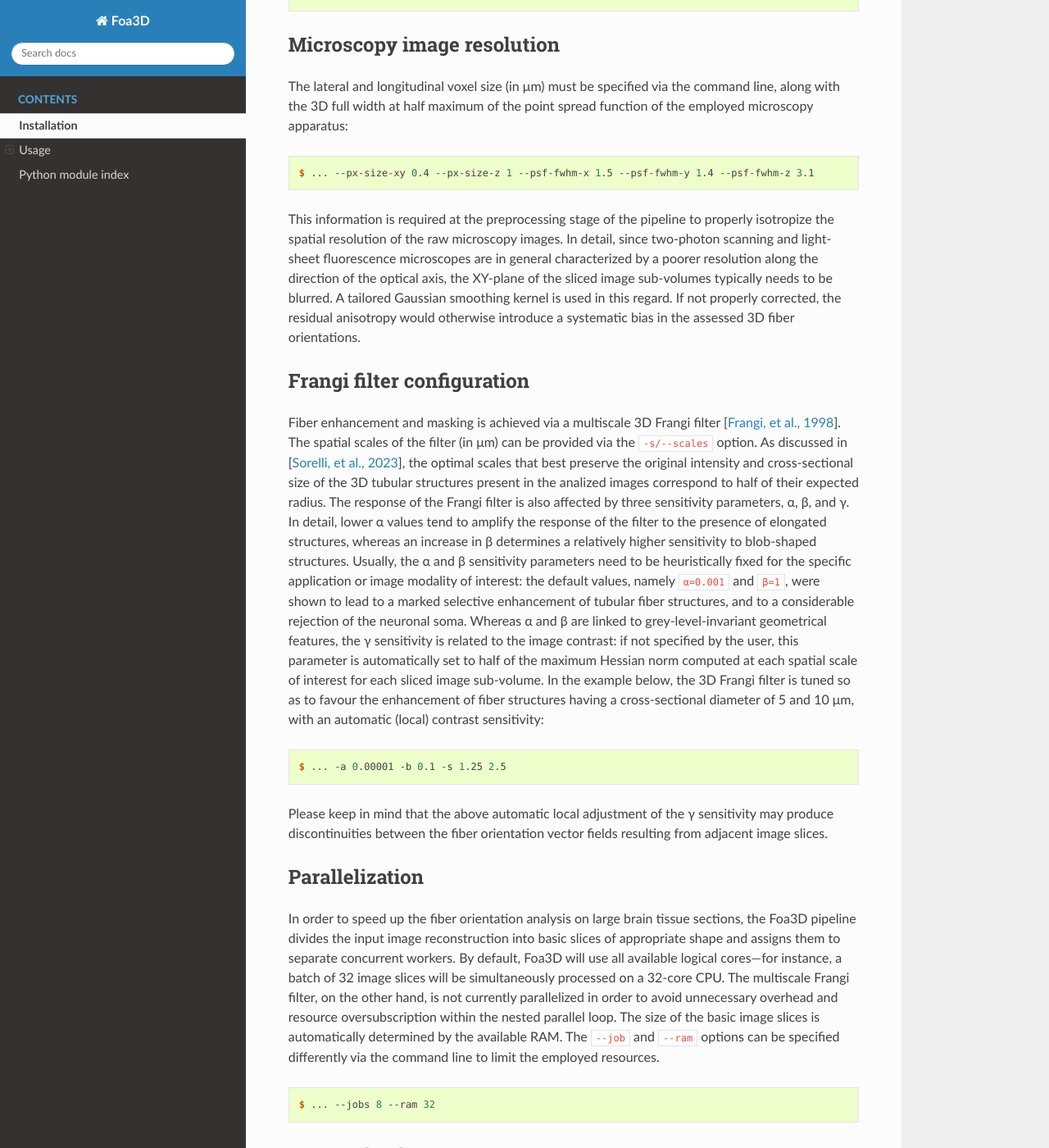
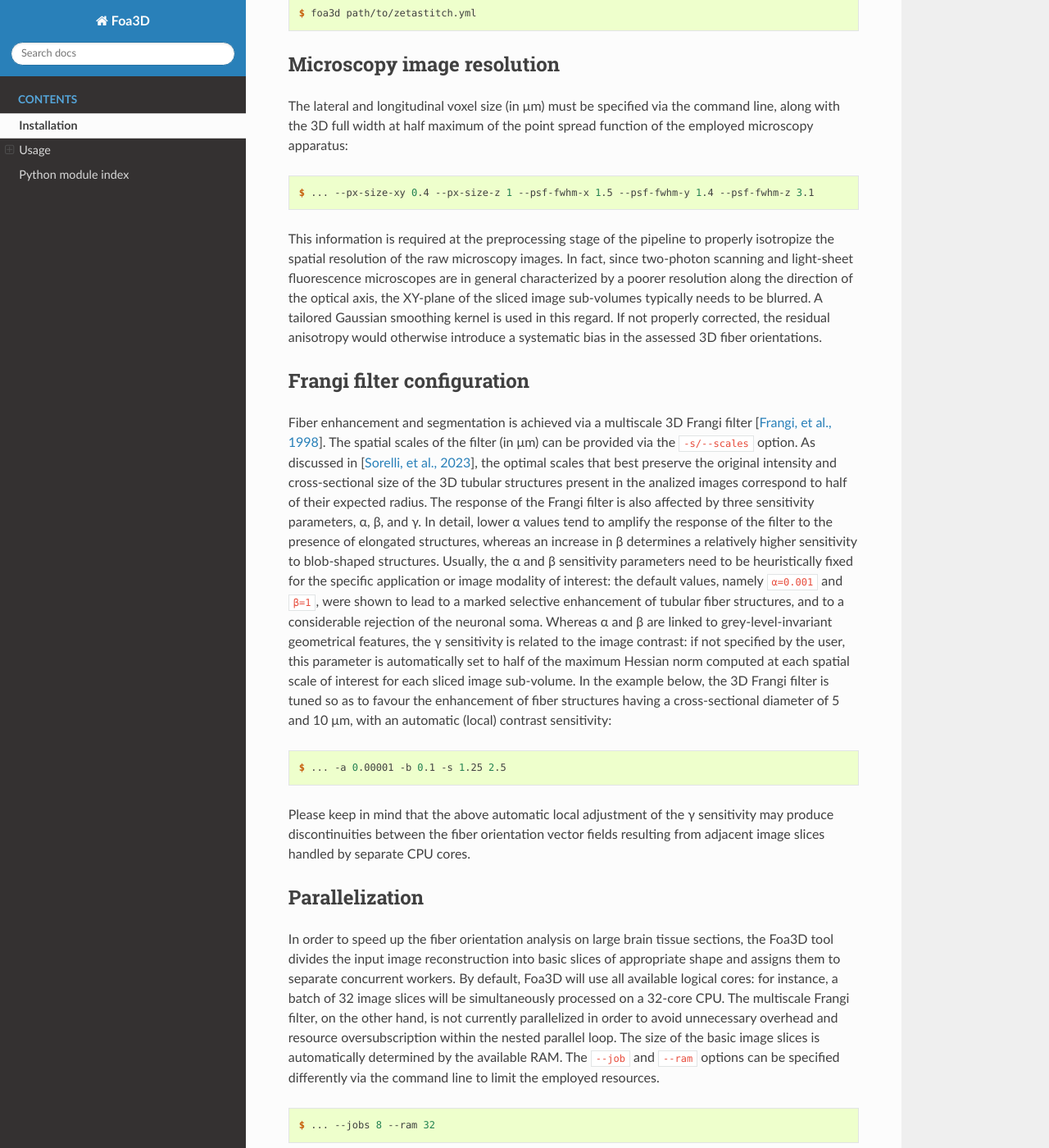
Before and after one commit to lens-biophotonics/fiber-orientation-analysis, a Sphinx documentation site: the page built from doc/source/usage.rst, in a window 1280 px wide and 1400 px high, scrolled down 1096 px. Shown: the whole window at 82% size. Built offline with Sphinx 7.4.7 and the Read the Docs theme 3.1.0, drawn with Linux system fonts in a browser that asks for light colours; formulas are drawn with MathJax 3; some of the changed text lies outside the part shown.

Commit message:
Minor fixes

```diff
--- a/doc/source/usage.rst
+++ b/doc/source/usage.rst
@@ -67,7 +67,7 @@
    $ ... --px-size-xy 0.4 --px-size-z 1 --psf-fwhm-x 1.5 --psf-fwhm-y 1.4 --psf-fwhm-z 3.1
 
 This information is required at the preprocessing stage of the pipeline to properly isotropize the spatial resolution
-of the raw microscopy images. In detail, since two-photon scanning and light-sheet fluorescence microscopes are in
+of the raw microscopy images. In fact, since two-photon scanning and light-sheet fluorescence microscopes are in
 general characterized by a poorer resolution along the direction of the optical axis, the XY-plane of the sliced
 image sub-volumes typically needs to be blurred. A tailored Gaussian smoothing kernel is used in this regard.
 If not properly corrected, the residual anisotropy would otherwise introduce a systematic bias in the assessed
@@ -77,7 +77,7 @@
 
 Frangi filter configuration
 ---------------------------
-Fiber enhancement and masking is achieved via a multiscale 3D Frangi filter [`Frangi, et al., 1998 <https://doi.org/10.1007/BFb0056195>`_].
+Fiber enhancement and segmentation is achieved via a multiscale 3D Frangi filter [`Frangi, et al., 1998 <https://doi.org/10.1007/BFb0056195>`_].
 The spatial scales of the filter (in μm) can be provided via the ``-s/--scales`` option.
 As discussed in [`Sorelli, et al., 2023 <https://doi.org/10.1038/s41598-023-30953-w>`_],
 the optimal scales that best preserve the original intensity
@@ -102,15 +102,15 @@
    $ ... -a 0.00001 -b 0.1 -s 1.25 2.5
 
 Please keep in mind that the above automatic local adjustment of the γ sensitivity may produce discontinuities
-between the fiber orientation vector fields resulting from adjacent image slices.
+between the fiber orientation vector fields resulting from adjacent image slices handled by separate CPU cores.
 
 .. _parallelization:
 
 Parallelization
 ---------------
-In order to speed up the fiber orientation analysis on large brain tissue sections, the Foa3D pipeline divides the input
+In order to speed up the fiber orientation analysis on large brain tissue sections, the Foa3D tool divides the input
 image reconstruction into basic slices of appropriate shape and assigns them to separate concurrent workers.
-By default, Foa3D will use all available logical cores—for instance, a batch of 32 image slices will be simultaneously
+By default, Foa3D will use all available logical cores: for instance, a batch of 32 image slices will be simultaneously
 processed on a 32-core CPU. The multiscale Frangi filter, on the other hand, is not currently parallelized in order to
 avoid unnecessary overhead and resource oversubscription within the nested parallel loop. The size of the basic image
 slices is automatically determined by the available RAM. The ``--job`` and ``--ram`` options can be specified
```
Also changed, not shown: other parts of doc/source/usage.rst (+5 -5 lines), README.md (+3 -2 lines), 6 other files.
